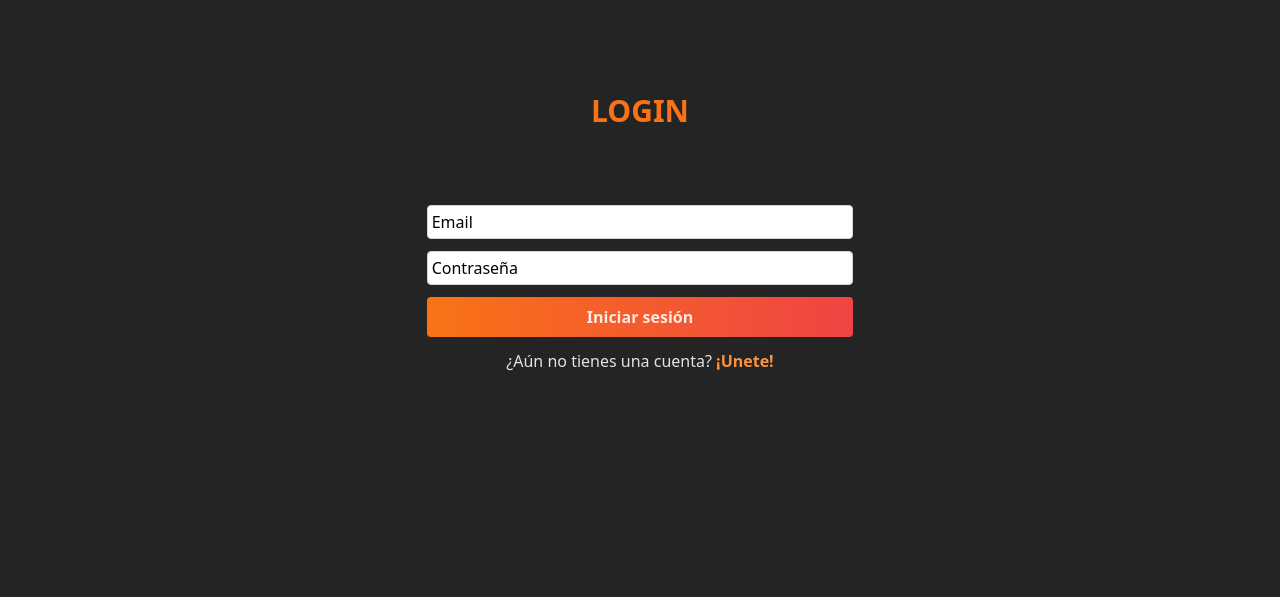
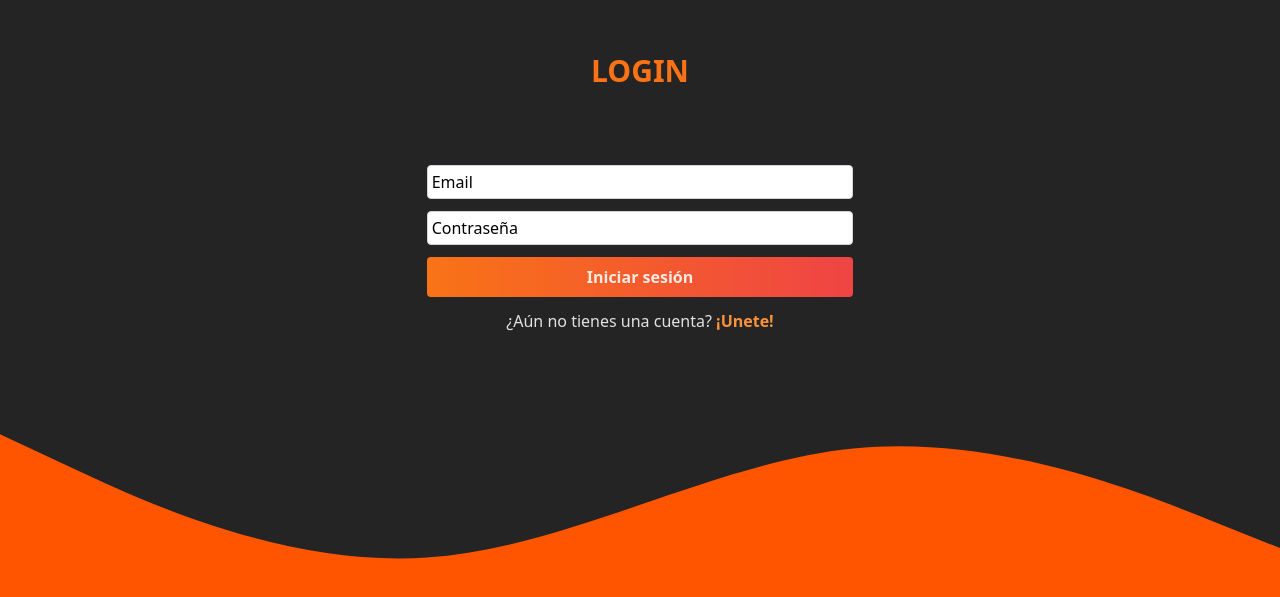
Before and after one commit to cristians-12/frontend-login, a React (Vite) app: page /login in a window 1280 px wide. Shown: the part 167-764 px from the top of the page. Built offline with nearby package versions, Linux system fonts and the light colour scheme.

Commit message:
Update LoginPage.jsx

```diff
--- a/src/pages/LoginPage.jsx
+++ b/src/pages/LoginPage.jsx
@@ -67,17 +67,17 @@ const LoginPage = () => {
           Iniciar sesión
         </button>
       </form>
-      <p className="mt-3 text-center">
+      <p className="mt-3 text-center z-1">
         ¿Aún no tienes una cuenta?{" "}
         <Link to="/register" className="text-orange-400 font-bold">
           ¡Unete!
         </Link>
       </p>
-      <div className="overflow-hidden w-screen h-[10%] hidden">
+      <div className="overflow-hidden w-screen h-[10%]">
         <svg
           xmlns="http://www.w3.org/2000/svg"
           viewBox="0 0 1440 320"
-          className="md:block md:mt-[20%] absolute bottom-0 -z-1"
+          className="md:block md:mt-[20%] absolute bottom-0 z-0"
         >
           <path
             fill="#ff5500"
```
